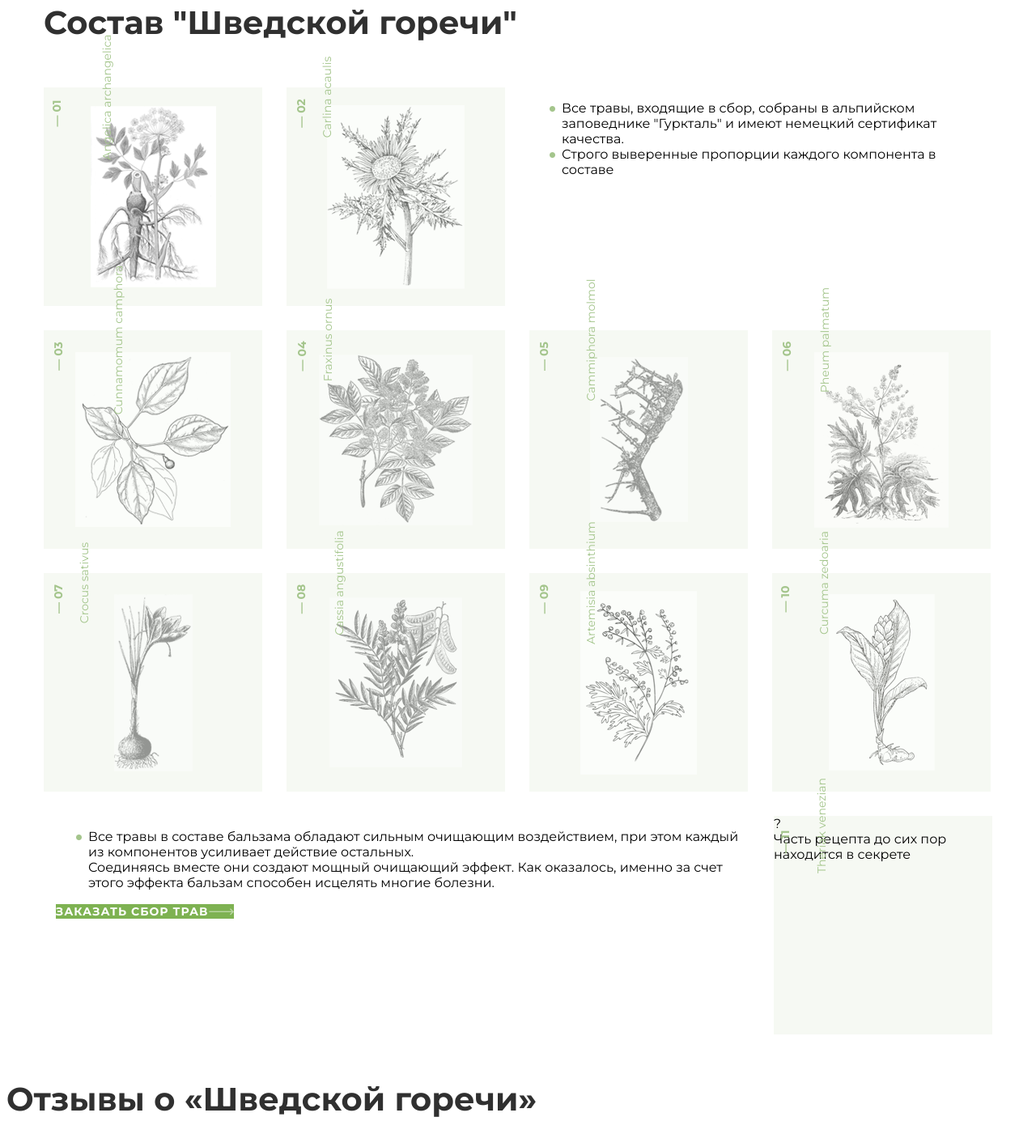
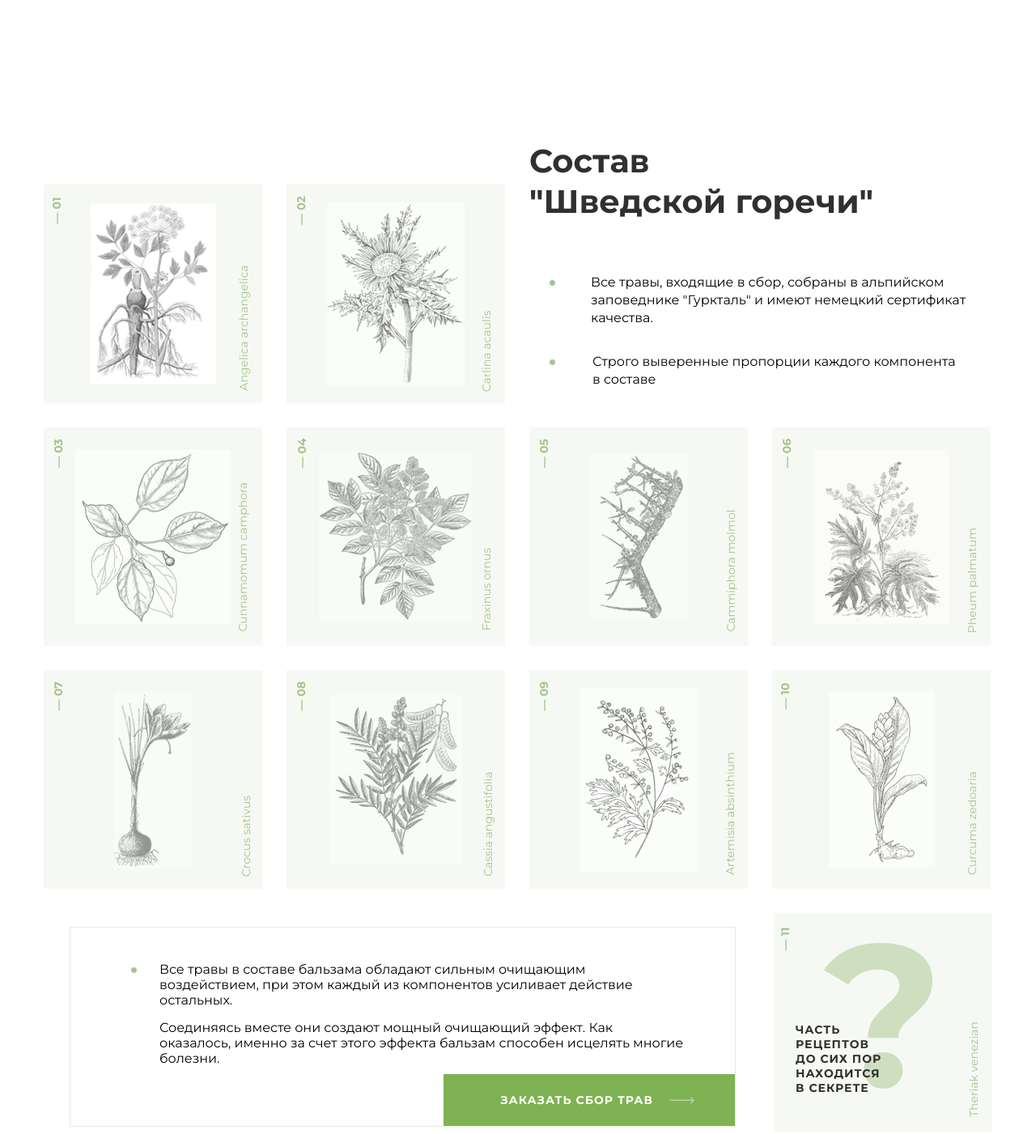
Before and after one commit to ellavrubel/swedishBitter, a website: page app/index.html in a window 1280 px wide. Shown: the part 5552-6953 px from the top of the page at 81% size. Drawn offline with nearby package versions, Linux system fonts and the light colour scheme; files that its build step writes are made by us from their sources.

Commit message:
ingredients finished

```diff
--- a/app/index.html
+++ b/app/index.html
@@ -276,7 +276,7 @@
 
 <section class="ingredients">
     <div class="ingredients--container">
-        <h3 class="title ingredients--title">Состав "Шведской горечи"</h3>
+
         <div class="ingredients__inner">
                 <div class="ingredients__item ingredients__item1" style="background-image: url(img/ingred1.png)">
                     <p class="ingredients__number"> — 01</p>
@@ -297,11 +297,12 @@
                 </div>
 
                 <div class="ingredients__item ingredients__item3-text">
+                    <h3 class="title ingredients--title">Состав <br> "Шведской горечи"</h3>
                     <ul class="ingredients__list1" style="list-style-image: url(img/list-round.png)">
-                        <li class="ingredients__list-item ingredients__list-item1">
+                        <li class="ingredients__list1-item ingredients__list1-item1">
                             Все травы, входящие в сбор, собраны в альпийском  заповеднике "Гуркталь" и имеют немецкий сертификат качества.
                         </li>
-                        <li class="ingredients__list-item ingredients__list-item2">
+                        <li class="ingredients__list1-item ingredients__list1-item2">
                             Строго выверенные пропорции каждого компонента  в составе
                         </li>
                     </ul>
@@ -382,7 +383,7 @@
                 <div class="ingredients__item ingredients__item12-text-wrapper">
                     <div class="ingredients__item12-text">
                         <ul class="ingredients__list2" style="list-style-image: url(img/list-round.png)">
-                            <li class="ingredients__list-item ingredients__list-item12">
+                            <li class="ingredients__list-item ingredients__list1-item12">
                                 <p> Все травы в составе бальзама обладают сильным очищающим воздействием, при этом каждый из компонентов усиливает действие остальных.</p>
                                 <p> Соединяясь вместе они создают мощный очищающий эффект. Как оказалось, именно за счет этого эффекта бальзам способен исцелять многие болезни.</p>
                             </li>
@@ -397,7 +398,7 @@
                     <p class="ingredients__number"> — 11</p>
                     <p class="ingredients__name ingredients__name11">Theriak venezian</p>
                     <p class="ingredients__sign"> ? </p>
-                    <p class="ingredients-text"> Часть  рецепта  до сих пор  находится  в секрете
+                    <p class="subtitle ingredients__text"> Часть  рецептов до сих пор  находится  в секрете
                     </p>
                 </div>
         </div>
--- a/app/scss/style.scss
+++ b/app/scss/style.scss
@@ -607,9 +607,15 @@
 // ingredients
 
 .ingredients{
+  margin-top: 250px;
+
   &--container{
     max-width: 1172px;
     margin: 0 auto;
+  }
+  &--title{
+    max-width: 435px;
+    transform: translateY(-94px);
   }
   &__inner{
     display: flex;
@@ -631,7 +637,7 @@
       width: 228px;
       height: 228px;
       margin: 0 auto;
-      transform: translateY(-19px);
+      transform: translateY(19px);
       font-size: 14px;
       line-height: 20px;
       font-weight: 700;
@@ -644,6 +650,19 @@
       transition: all .5s ease-in-out;
     }
   }
+  &__list1{
+    line-height: 22px;
+  }
+
+  &__list1-item1 {
+    transform: translateY(-70px);
+    padding-left: 36px;
+  }
+    &__list1-item2{
+      transform: translateY(-38px);
+      padding-left: 38px;
+    }
+
 
   &__item3-text{
     width: 540px;
@@ -663,6 +682,18 @@
     flex-grow: 3;
     position: relative;
     background: none;
+    padding: 17px;
+  }
+  &__item12-text{
+    border: 1px solid #e4eddc;
+    padding: 26px 61px 58px 50px;
+    position: relative;
+    p{
+      margin-bottom: 15px;
+    }
+  }
+  &__list1-item12{
+    padding-left: 20px;
   }
   &__number{
     font-size: 14px;
@@ -680,6 +711,73 @@
     color: #a4c58c;
     position: absolute;
     transform: rotate(-90deg);
+  }
+  &__name1{
+    bottom: 81px;
+    right: -54px;
+  }
+  &__name2{
+    bottom: 52px;
+    right: -28px;
+  }
+  &__name3{
+    bottom: 98px;
+    right: -69px;
+  }
+  &__name4{
+    bottom: 58px;
+    right: -29px;
+  }
+  &__name5{
+    bottom: 81px;
+    right: -54px;
+  }
+  &__name6{
+    bottom: 69px;
+    right: -42px;
+  }
+  &__name7{
+    bottom: 53px;
+    right: -30px;
+  }
+  &__name8{
+    bottom: 68px;
+    right: -44px;
+  }
+  &__name9{
+    bottom: 81px;
+    right: -54px;
+  }
+  &__name10{
+    bottom: 69px;
+    right: -41px;
+  }
+  &__name11{
+    bottom: 65px;
+    right: -36px;
+  }
+  &--btn{
+    padding: 23px 50px 23px 70px;
+    position: absolute;
+    bottom: 0;
+    right: 0;
+    img{
+      padding-left: 20px;
+    }
+  }
+  &__sign{
+    position: absolute;
+    left: 23%;top: 43%;
+    font-size: 250px;
+    letter-spacing: 13px;
+    line-height: 20px;
+    color: #cedfc0;
+    font-weight: bold;
+  }
+  &__text{
+    position: absolute;
+    left: 10%;top: 50%;
+    max-width: 108px;
 
   }
 }
```
Also changed, not shown: app/css/style.min.css, app/scss/style.css, 1 other file.
